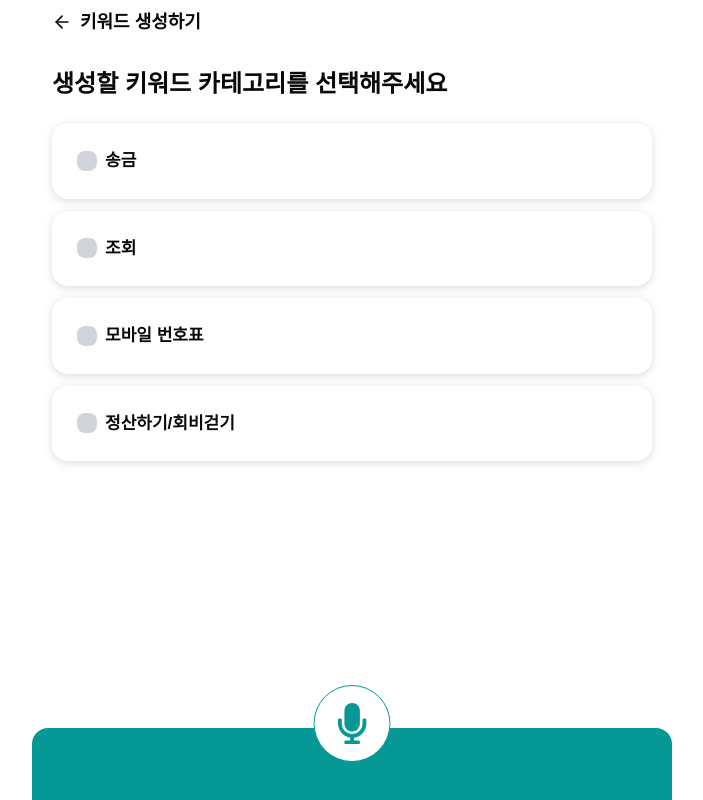
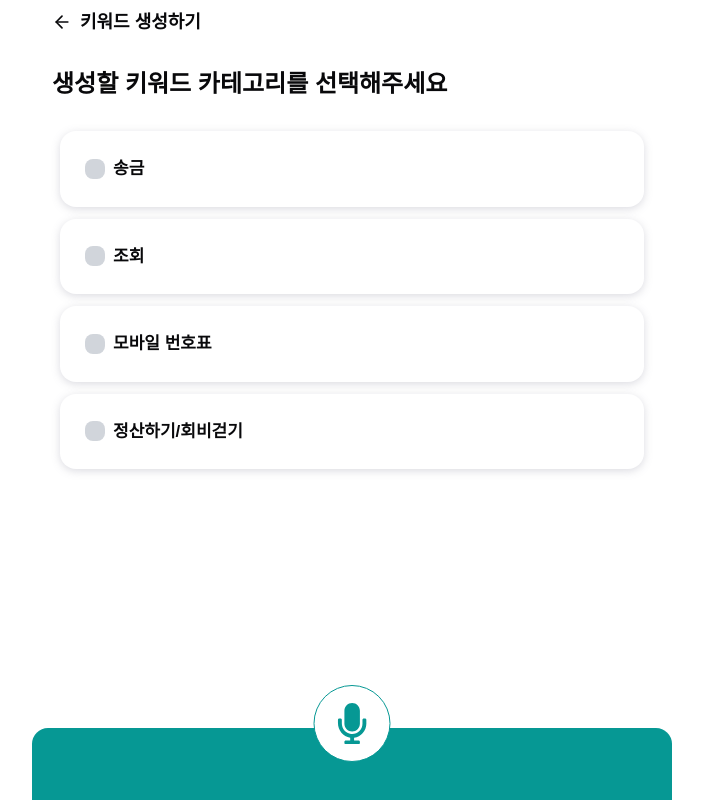
Before and after one commit to KeywordHanaro/KeywordHanaro_FE, a Next.js app: page /keyword/create in a window 1280 px wide. Shown: the whole page, without its empty margins (288-991 px from the left). Built offline with nearby package versions, Linux system fonts and the light colour scheme.

Commit message:
[design] padding 추가

```diff
--- a/components/molecules/KeywordCategory.tsx
+++ b/components/molecules/KeywordCategory.tsx
@@ -16,7 +16,7 @@ const KeywordCategory = () => {
   const handleCategory = (path: string) => router.push(path);
 
   return (
-    <div className='flex flex-col gap-3 '>
+    <div className='flex flex-col gap-3 p-[8px]'>
       {categories.map((category) => (
         <Card
           key={category.name}
```
